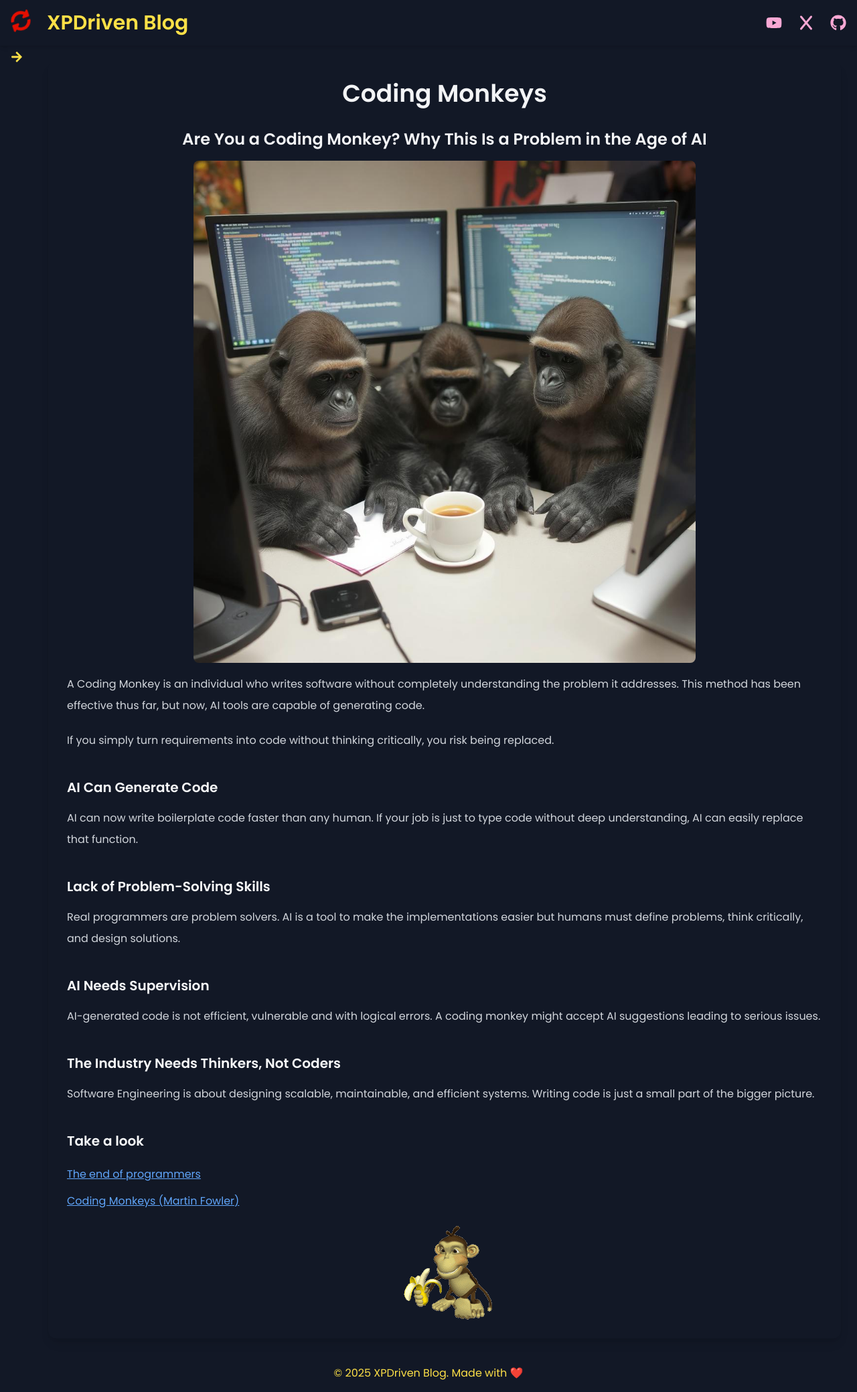
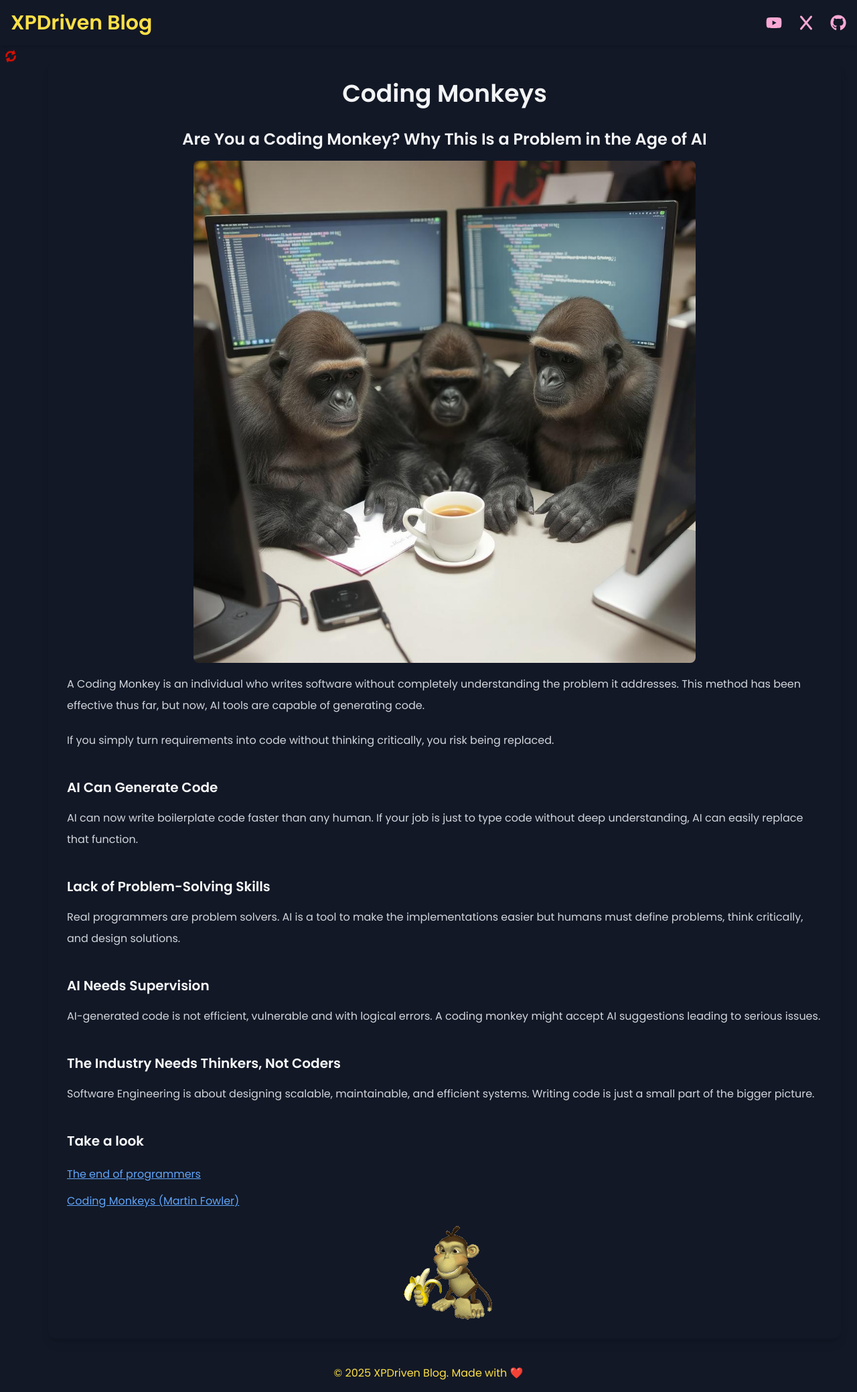
Before and after one commit to leandrodalbo/xpdriven-blog, a React (Vite) app: page / in a window 1280 px wide. Shown: the whole page at 67% size. Built offline with nearby package versions, Linux system fonts and the light colour scheme.

Commit message:
decent and tested blog (#28)

```diff
--- a/src/app/App.tsx
+++ b/src/app/App.tsx
@@ -5,6 +5,7 @@ import BlogFooter from "../blog-footer/BlogFooter";
 import { articles } from "../blog-articles";
 import { HashRouter as Router, Routes, Route } from "react-router-dom";
 import { headerContent } from "../general-content/header-content";
+import { footerContent } from "../general-content/footer-content";
 
 export const App = () => {
   return (
@@ -20,7 +21,7 @@ export const App = () => {
             </Routes>
           </main>
         </div>
-        <BlogFooter />
+        <BlogFooter data={footerContent} />
       </div>
     </Router>
   );
--- a/src/blog-footer/BlogFooter.tsx
+++ b/src/blog-footer/BlogFooter.tsx
@@ -1,8 +1,12 @@
-const BlogFooter = () => (
-  <footer className="border-t border-yellow-400 p-4 text-center">
-    <p className="text-yellow-300 hover:text-orange-400 transition duration-300">
-      © {new Date().getFullYear()} XPDriven Blog. Made with ❤️
-    </p>
+import { BlogFooterContent } from "../types";
+
+export interface BlogFooterProps {
+  data: BlogFooterContent;
+}
+
+const BlogFooter = ({ data }: BlogFooterProps) => (
+  <footer className="blog-footer">
+    <p className="bloog-footer-text">{data.text}</p>
   </footer>
 );
 
--- a/src/blog-header/BlogHeader.tsx
+++ b/src/blog-header/BlogHeader.tsx
@@ -8,8 +8,6 @@ const BlogHeader = ({ data }: BlogHeaderProps) => {
   return (
     <header className="blog-header">
       <a href="/" className="header-logo">
-        {<data.blogIcon className="animate-spin-color" />}
-
         <span>{data.blogName}</span>
       </a>
 
--- a/src/blog-sidebar/BlogSidebar.tsx
+++ b/src/blog-sidebar/BlogSidebar.tsx
@@ -1,6 +1,6 @@
 import { Link } from "react-router-dom";
 import { useState } from "react";
-import { FaArrowLeft, FaArrowRight } from "react-icons/fa";
+import { FaSyncAlt } from "react-icons/fa";
 import { BlogArticle } from "../types";
 
 interface BlogSidebarProps {
@@ -19,34 +19,38 @@ const BlogSidebar = ({ articles }: BlogSidebarProps) => {
     setArticlesList(withTitle);
   };
 
+  const onCycleClick = (isDisplayedValue: boolean) => {
+    setIsDisplayed(isDisplayedValue);
+    setArticlesList(articles);
+  };
+
   return (
     <aside
-      className={`${isDisplayed ? "w-full md:w-1/4 lg:w-1/5" : "w-12"}
-                        max-w-xs border-r border-yellow-400 p-2
-                        transition-all duration-300`}
+      className={`${
+        isDisplayed ? "sidebar-displayed" : "sidebar-not-displayed"
+      } sidebar`}
     >
       {!isDisplayed && (
-        <FaArrowRight
-          className="text-yellow-300 hover:text-orange-400 text-lg ml-2 cursor-pointer transition duration-300"
-          onClick={() => setIsDisplayed(true)}
-          data-testid="arrow-right"
+        <FaSyncAlt
+          className="animate-spin-color"
+          onClick={() => onCycleClick(true)}
+          data-testid="tdd-cycle"
         />
       )}
 
       {isDisplayed && (
         <div>
-          <div className="flex items-center rounded w-full mb-4">
-            <FaArrowLeft
-              className="text-yellow-300 hover:text-orange-400 text-lg ml-2 cursor-pointer transition duration-300"
-              onClick={() => setIsDisplayed(false)}
-              data-testid="arrow-left"
-            />
-
+          <div className="sidebar-search-box">
             <input
               type="text"
               placeholder="search"
-              className="p-1 text-pink-300 placeholder-pink-400 bg-gray-700 rounded w-full ml-2 focus:outline-none"
+              className="sidebar-search-box-input"
               onChange={(e) => filterArticles(e.target.value)}
+            />
+            <FaSyncAlt
+              className="animate-spin-color"
+              onClick={() => onCycleClick(false)}
+              data-testid="tdd-cycle"
             />
           </div>
 
@@ -55,7 +59,7 @@ const BlogSidebar = ({ articles }: BlogSidebarProps) => {
               <li key={article.id} className="mb-4">
                 <Link
                   to={`/article/${article.id}`}
-                  className="text-yellow-300 hover:text-orange-400 transition duration-300"
+                  className="sidebar-article-link"
                 >
                   {article.title}
                 </Link>
--- /dev/null
+++ b/src/general-content/footer-content.ts
@@ -0,0 +1,5 @@
+import { BlogFooterContent } from "../types";
+
+export const footerContent: BlogFooterContent = {
+  text: `© ${new Date().getFullYear()} XPDriven Blog. Made with ❤️`,
+};
--- a/src/general-content/header-content.ts
+++ b/src/general-content/header-content.ts
@@ -1,10 +1,9 @@
 import { BlogHeaderContent } from "../types";
-import { FaGithub, FaSyncAlt, FaYoutube } from "react-icons/fa";
+import { FaGithub, FaYoutube } from "react-icons/fa";
 import { FaX } from "react-icons/fa6";
 
 export const headerContent: BlogHeaderContent = {
   blogName: "XPDriven Blog",
-  blogIcon: FaSyncAlt,
   socialLinks: [
     { url: "https://www.youtube.com/@xpdrivenblog", socialIcon: FaYoutube },
     { url: "https://x.com/xpdrivenblog", socialIcon: FaX },
--- a/src/index.css
+++ b/src/index.css
@@ -44,6 +44,38 @@ body {
 
   .header-logo {
     @apply flex space-x-6 text-2xl md:text-3xl text-yellow-300 hover:text-orange-400 font-bold transition duration-300;
+  }
+
+  .blog-footer {
+    @apply border-t border-yellow-400 p-4 text-center;
+  }
+
+  .bloog-footer-text {
+    @apply text-yellow-300 hover:text-orange-400 transition duration-300;
+  }
+
+  .sidebar {
+    @apply max-w-xs border-r border-yellow-400 p-2 transition-all duration-300;
+  }
+
+  .sidebar-search-box {
+    @apply flex items-center rounded w-full mb-4 gap-2;
+  }
+
+  .sidebar-search-box-input {
+    @apply p-1 text-pink-300 placeholder-pink-400 bg-gray-700 rounded w-full ml-0 focus:outline-none;
+  }
+
+  .sidebar-article-link {
+    @apply text-yellow-300 hover:text-orange-400 transition duration-300;
+  }
+
+  .sidebar-displayed {
+    @apply w-full md:w-1/4 lg:w-1/5;
+  }
+
+  .sidebar-not-displayed {
+    @apply w-12;
   }
 
   .blog-article {
--- a/src/types.ts
+++ b/src/types.ts
@@ -74,7 +74,6 @@ export interface ArticleData {
 
 export interface BlogHeaderContent {
   blogName: string;
-  blogIcon: IconType;
   socialLinks: Social[];
 }
 
@@ -82,3 +81,7 @@ export interface Social {
   url: string;
   socialIcon: IconType;
 }
+
+export interface BlogFooterContent {
+  text: string;
+}
```
Also changed, not shown: 2 other files (tests, documents, lock files or other folders).
